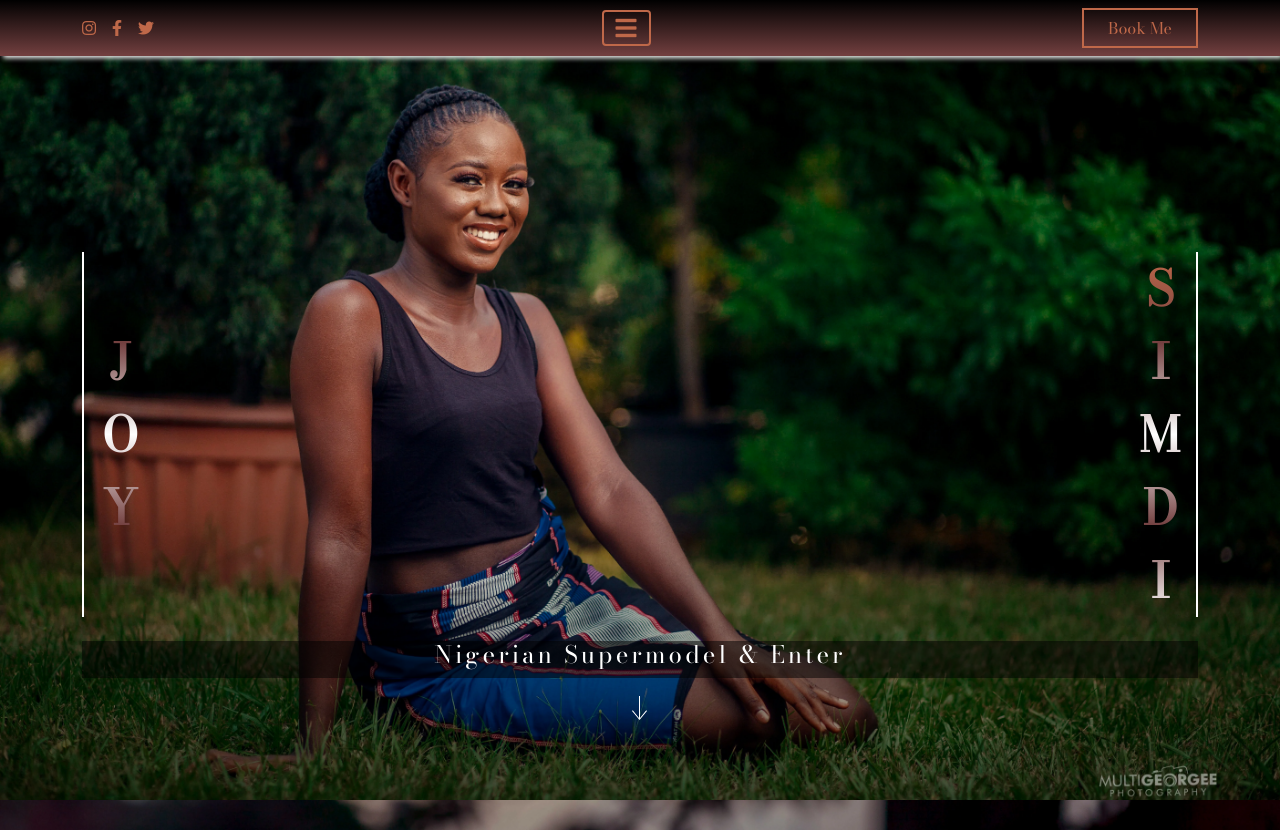
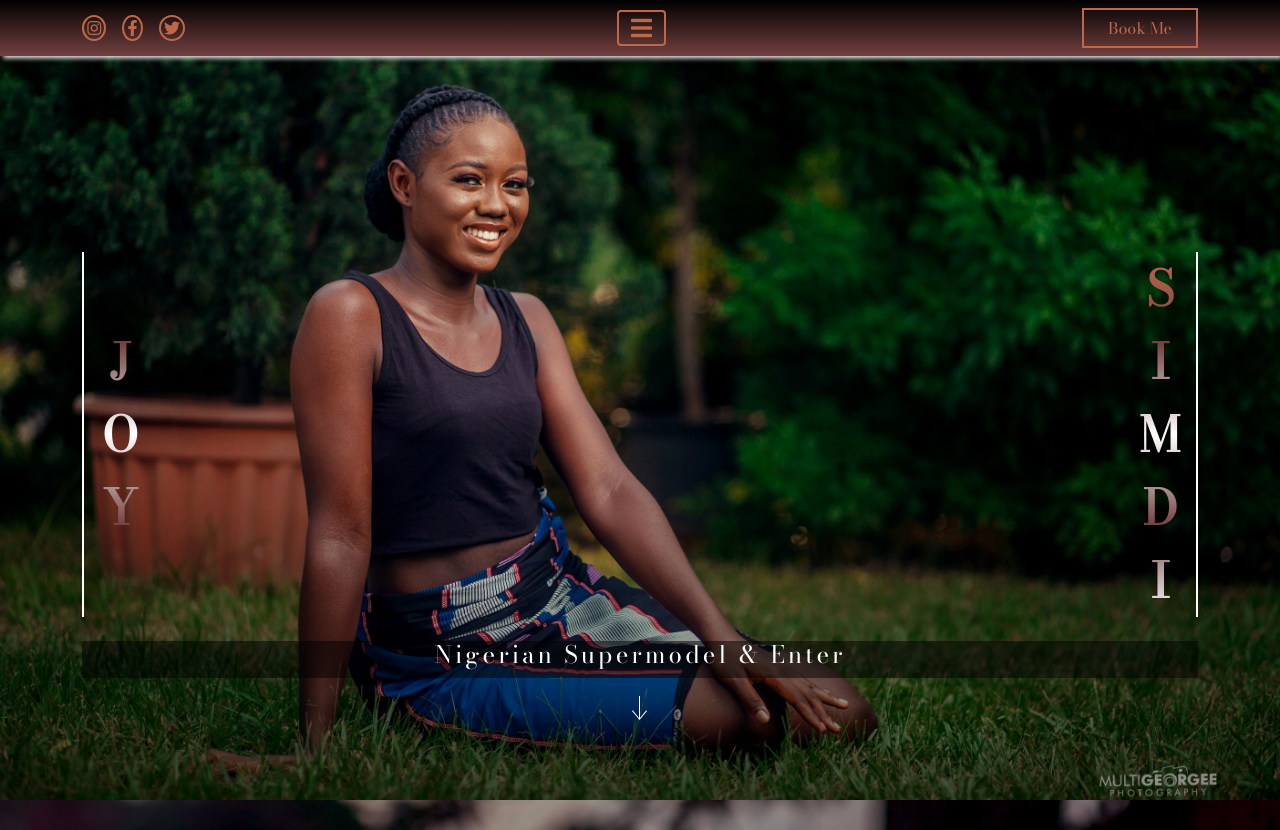
Before and after one commit to buezrico/simdi, a Next.js app: page / in a window 1280 px wide. Shown: the top 830 px of the page. Built offline with nearby package versions, Linux system fonts and the light colour scheme.

Commit message:
made changes to the nav

```diff
--- a/src/styles/globals.scss
+++ b/src/styles/globals.scss
@@ -51,6 +51,13 @@ header {
     position: fixed;
     z-index: 10;
     .inner {
+      .social-icons {
+        i {
+          border: 0.18em solid $primary;
+          padding: 0.2em;
+          border-radius: 50%;
+        }
+      }
       .menubtn {
         border: 0.18em solid $primary;
         display: flex;
--- a/src/styles/index.scss
+++ b/src/styles/index.scss
@@ -112,7 +112,7 @@
 .ant-anchor-link-title {
   text-decoration: none;
   &:hover {
-    color: $secondary;
+    color: $light;
   }
 }
 
```
